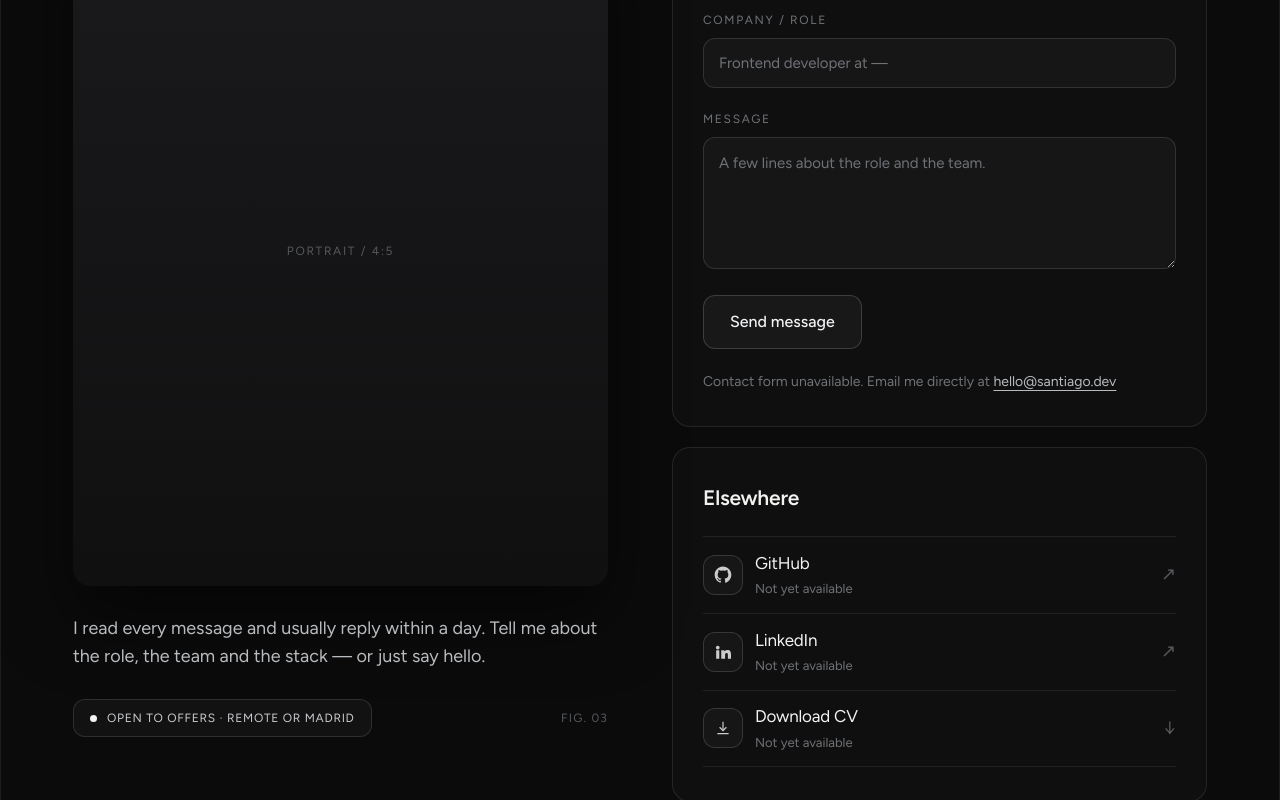
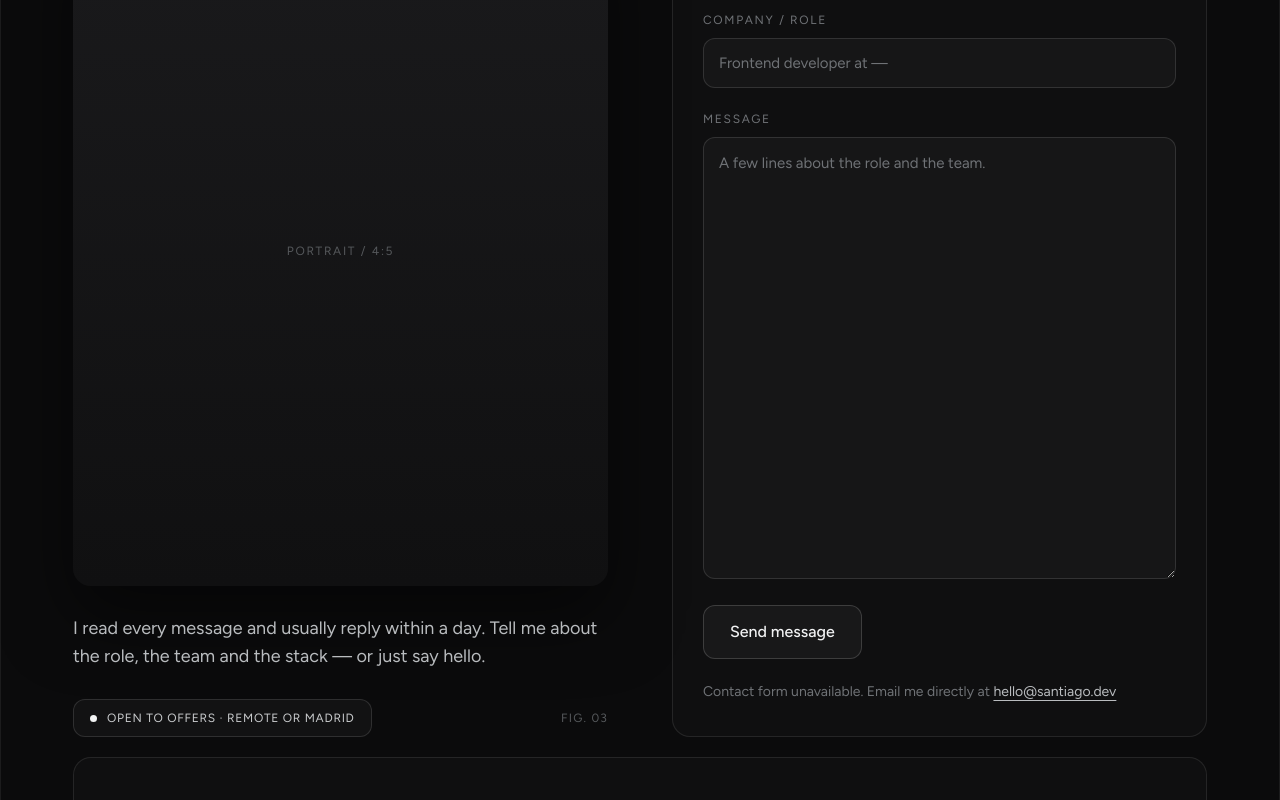
Before and after one commit to Life4Death04/portfolio, a React (Vite) app: page / in a window 1280 px wide. Shown: the part 3760-4560 px from the top of the page. Built offline with nearby package versions, Linux system fonts and the light colour scheme.

Commit message:
feat(contact): refine layout and reveal sequence

```diff
--- a/src/sections/contact/ContactSection.tsx
+++ b/src/sections/contact/ContactSection.tsx
@@ -62,7 +62,7 @@ export function ContactSection() {
     >
       <motion.div
         className="contact-profile"
-        variants={createRevealVariants(reduceMotion)}
+        variants={createRevealVariants(reduceMotion, 0.14)}
       >
         <header className="contact-heading">
           <h2
@@ -97,11 +97,10 @@ export function ContactSection() {
         </div>
       </motion.div>
 
-      <div className="contact-panels">
       <motion.form
         className="contact-panel contact-form"
         aria-describedby="contact-form-status"
-          variants={createRevealVariants(reduceMotion)}
+        variants={createRevealVariants(reduceMotion, 0.24)}
       >
         <div className="contact-panel-heading">
           <h3>{t("contact.form.title")}</h3>
@@ -157,7 +156,7 @@ export function ContactSection() {
       <motion.aside
         className="contact-panel contact-connections"
         aria-labelledby="contact-elsewhere-title"
-          variants={createRevealVariants(reduceMotion)}
+        variants={createRevealVariants(reduceMotion, 0.34)}
       >
         <div className="contact-panel-heading">
           <h3 id="contact-elsewhere-title">{t("contact.elsewhere")}</h3>
@@ -189,7 +188,6 @@ export function ContactSection() {
           })}
         </div>
       </motion.aside>
-      </div>
     </motion.section>
   );
 }
--- a/src/styles/global.css
+++ b/src/styles/global.css
@@ -882,7 +882,8 @@ button {
   display: grid;
   grid-template-columns: repeat(2, minmax(0, 540px));
   justify-content: center;
-  gap: clamp(48px, 5vw, 72px);
+  column-gap: clamp(48px, 5vw, 72px);
+  row-gap: 20px;
   align-items: start;
   padding: 96px 72px;
   border: 1px solid rgb(255 255 255 / 7%);
@@ -892,7 +893,6 @@ button {
 }
 
 .contact-profile,
-.contact-panels,
 .contact-panel,
 .contact-form fieldset,
 .contact-form label,
@@ -986,10 +986,6 @@ button {
   background: #f2f3f4;
 }
 
-.contact-panels {
-  gap: 20px;
-}
-
 .contact-panel {
   gap: 22px;
   padding: 34px 30px;
@@ -998,6 +994,14 @@ button {
   background: rgb(255 255 255 / 2%);
 }
 
+.contact-form {
+  align-self: stretch;
+}
+
+.contact-connections {
+  grid-column: 1 / -1;
+}
+
 .contact-panel-heading {
   display: flex;
   align-items: center;
@@ -1026,6 +1030,7 @@ button {
 
 .contact-form fieldset {
   min-width: 0;
+  flex: 1;
   gap: 22px;
   margin: 0;
   padding: 0;
@@ -1041,6 +1046,10 @@ button {
 .contact-form label {
   min-width: 0;
   gap: 9px;
+}
+
+.contact-form fieldset > label:last-of-type {
+  flex: 1;
 }
 
 .contact-form label > span {
@@ -1069,6 +1078,7 @@ button {
 
 .contact-form textarea {
   min-height: 132px;
+  flex: 1;
   padding: 14px 15px;
   line-height: 1.55;
   resize: vertical;
@@ -1645,8 +1655,7 @@ a {
     padding: 52px 24px 56px;
   }
 
-  .contact-profile,
-  .contact-panels {
+  .contact-profile {
     width: 100%;
     min-width: 0;
     align-self: stretch;
@@ -2001,7 +2010,8 @@ a {
 
   .contact-section {
     grid-template-columns: 300px minmax(0, 1fr);
-    gap: 32px;
+    column-gap: 32px;
+    row-gap: 18px;
     padding: 72px 48px;
   }
 
@@ -2028,10 +2038,6 @@ a {
 
   .contact-figure-label {
     display: none;
-  }
-
-  .contact-panels {
-    gap: 18px;
   }
 
   .contact-panel {
```
Also changed, not shown: 1 other file (tests, documents, lock files or other folders). Lines whose indentation alone changed are shown as unchanged.
